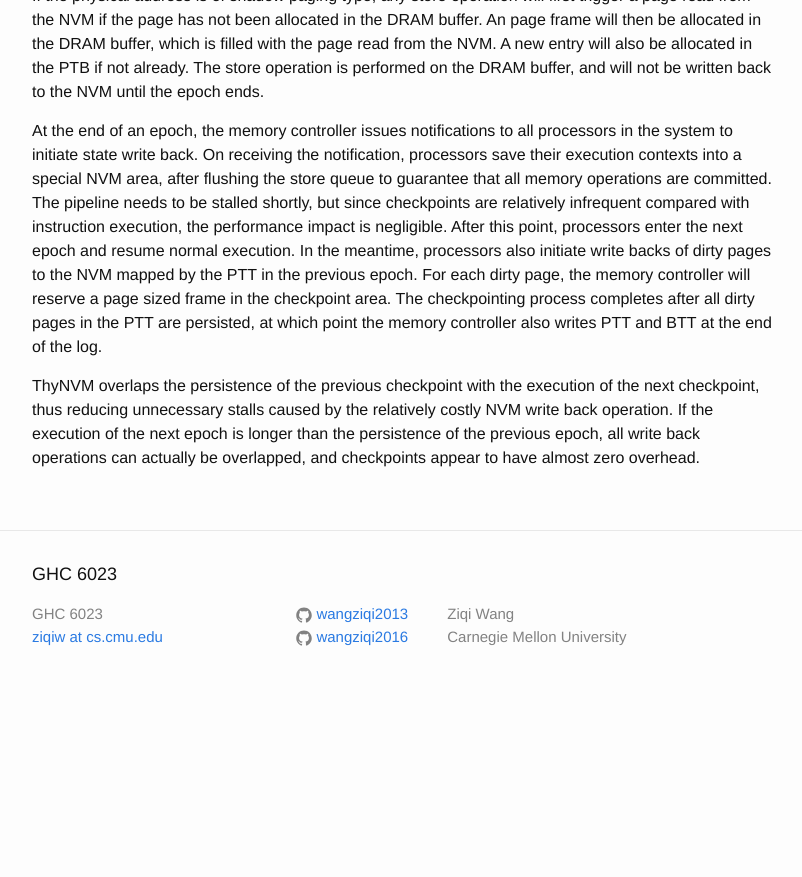
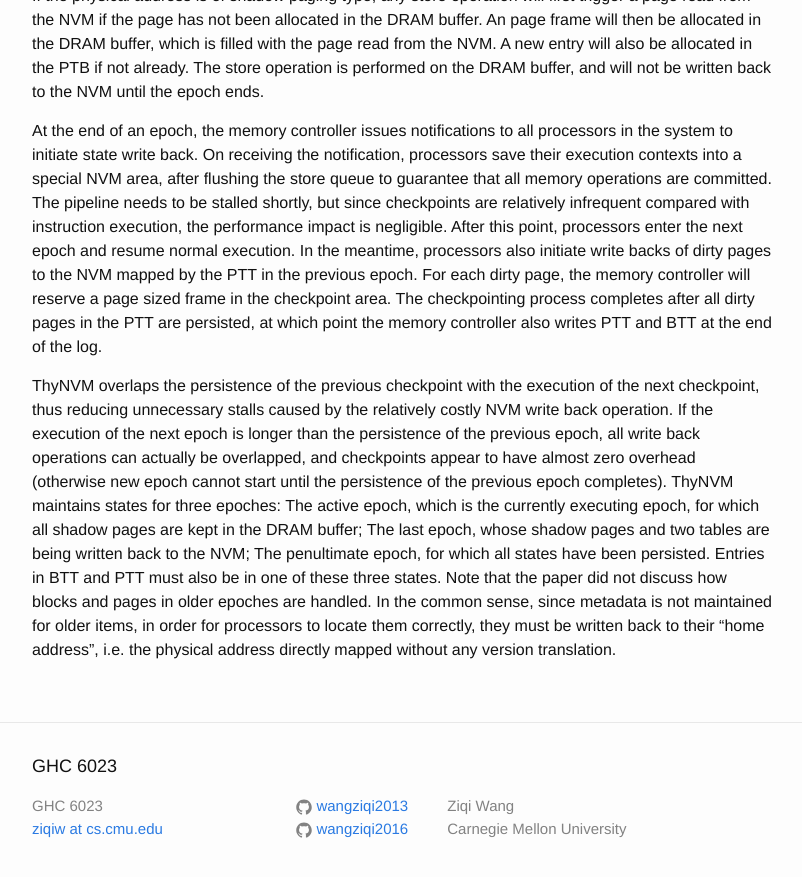
Before and after one commit to wangziqi2013/wangziqi2013.github.io, a Jekyll site: the page built from _posts/2019-02-15-Thynvm.markdown, in a window 1280 px wide and 900 px high, scrolled down 2041 px. Shown: the top 877 px of the window, without its empty margins (238-1040 px from the left). Built offline with Jekyll 4.4.1, drawn with Linux system fonts in a browser that asks for light colours; before the commit the page ends 2749 px from its top, so only the background shows below that.

Commit message:
Adding epoches

```diff
--- a/_posts/2019-02-15-Thynvm.markdown
+++ b/_posts/2019-02-15-Thynvm.markdown
@@ -83,4 +83,11 @@ the memory controller also writes PTT and BTT at the end of the log.
 
 ThyNVM overlaps the persistence of the previous checkpoint with the execution of the next checkpoint, thus reducing unnecessary
 stalls caused by the relatively costly NVM write back operation. If the execution of the next epoch is longer than the persistence
-of the previous epoch, all write back operations can actually be overlapped, and checkpoints appear to have almost zero overhead.
+of the previous epoch, all write back operations can actually be overlapped, and checkpoints appear to have almost zero overhead
+(otherwise new epoch cannot start until the persistence of the previous epoch completes). ThyNVM maintains states for three
+epoches: The active epoch, which is the currently executing epoch, for which all shadow pages are kept in the DRAM buffer;
+The last epoch, whose shadow pages and two tables are being written back to the NVM; The penultimate epoch, for which all
+states have been persisted. Entries in BTT and PTT must also be in one of these three states. Note that the paper did not
+discuss how blocks and pages in older epoches are handled. In the common sense, since metadata is not maintained for older
+items, in order for processors to locate them correctly, they must be written back to their "home address", i.e. the physical
+address directly mapped without any version translation.
```
